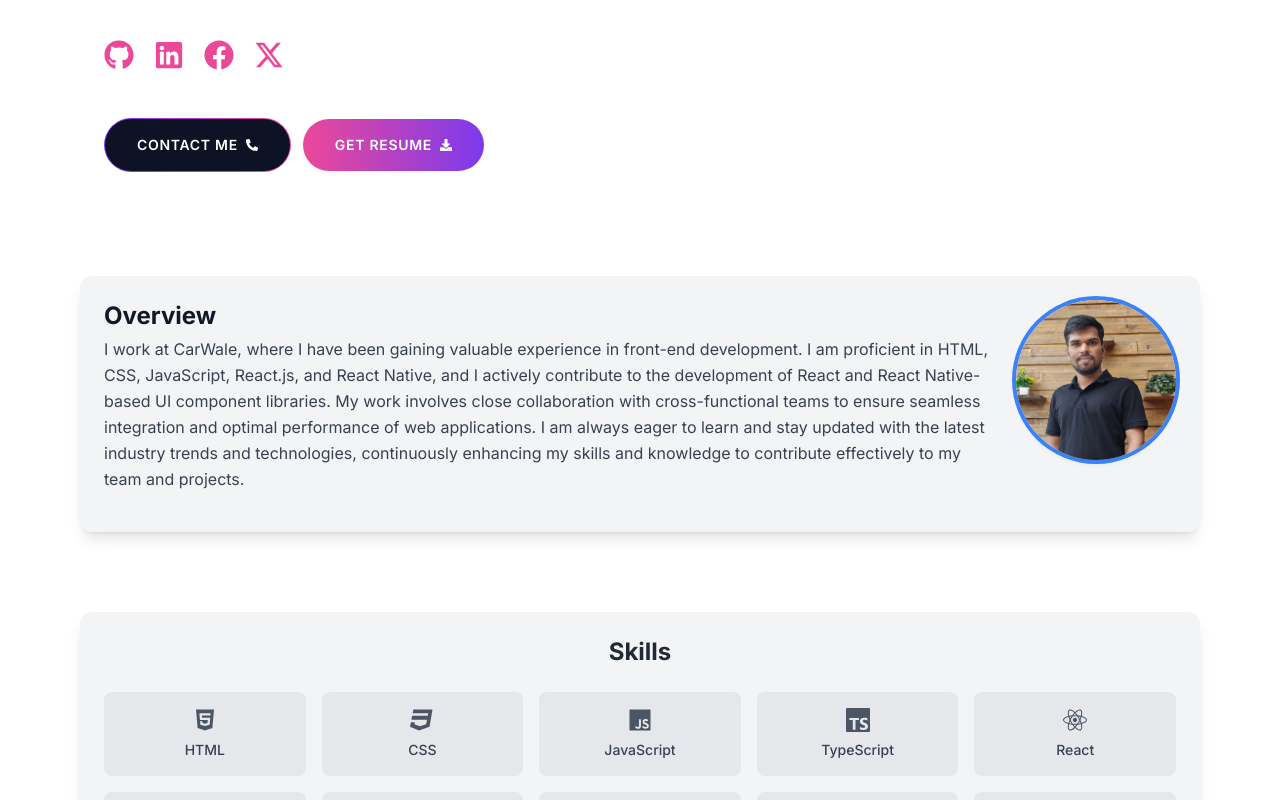
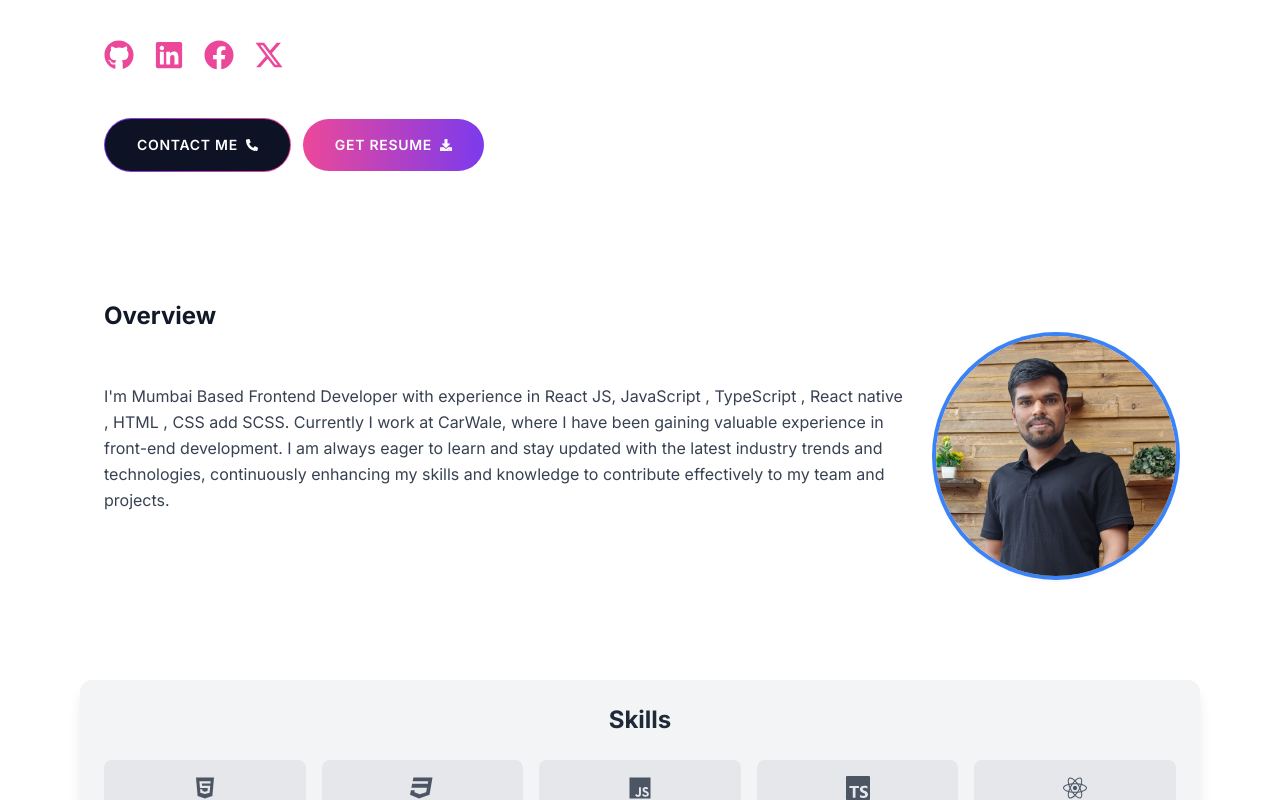
Before and after one commit to ajittupe2548/ajit-tupe-portfolio, a Next.js app: page / in a window 1280 px wide. Shown: the part 472-1272 px from the top of the page. Built offline with nearby package versions, Linux system fonts and the light colour scheme.

Commit message:
Update About.tsx

```diff
--- a/src/components/About.tsx
+++ b/src/components/About.tsx
@@ -4,35 +4,28 @@ import heroImage from '@/assets/Ajit.jpg';
 
 const About: React.FC = () => {
     return (
-        <div className='bg-gray-100 dark:bg-gray-800 rounded-xl shadow-lg overflow-hidden transition-all duration-300 hover:shadow-xl md:col-span-3 lg:col-span-4'>
-            <div className='p-6'>
-                <div className='flex flex-col sm:flex-row items-center sm:items-start space-y-4 sm:space-y-0 sm:space-x-6'>
-                    <div className='flex-1 text-center sm:text-left'>
+        <div className='rounded-xl overflow-hidden transition-all duration-300 md:col-span-3 lg:col-span-4 p-6'>
             <h2 className='text-2xl font-bold text-gray-900 dark:text-white mb-1'>
                 Overview
             </h2>
+            <div className='flex flex-col sm:flex-row items-center space-y-4 sm:space-y-0 sm:space-x-6'>
+                <div className='flex-1 text-center sm:text-left'>
                     <p className='text-gray-700 dark:text-gray-300 mb-4 leading-relaxed'>
-                            I work at CarWale, where I have been gaining
-                            valuable experience in front-end development. I am
-                            proficient in HTML, CSS, JavaScript, React.js, and
-                            React Native, and I actively contribute to the
-                            development of React and React Native-based UI
-                            component libraries. My work involves close
-                            collaboration with cross-functional teams to ensure
-                            seamless integration and optimal performance of web
-                            applications. I am always eager to learn and stay
-                            updated with the latest industry trends and
-                            technologies, continuously enhancing my skills and
-                            knowledge to contribute effectively to my team and
-                            projects.
+                        I'm Mumbai Based Frontend Developer with experience in
+                        React JS, JavaScript , TypeScript , React native , HTML
+                        , CSS add SCSS. Currently I work at CarWale, where I
+                        have been gaining valuable experience in front-end
+                        development. I am always eager to learn and stay updated
+                        with the latest industry trends and technologies,
+                        continuously enhancing my skills and knowledge to
+                        contribute effectively to my team and projects.
                     </p>
                 </div>
                 <Image
                     src={heroImage}
                     alt="Ajit's profile picture"
-                        className='rounded-full shadow-md h-40 w-40 object-cover object-center ring-4 ring-blue-500 dark:ring-blue-400'
+                    className='rounded-full shadow-md h-60 w-60 object-cover object-center ring-4 ring-blue-500 dark:ring-blue-400'
                 />
-                </div>
             </div>
         </div>
     );
```
Lines whose indentation alone changed are shown as unchanged.
